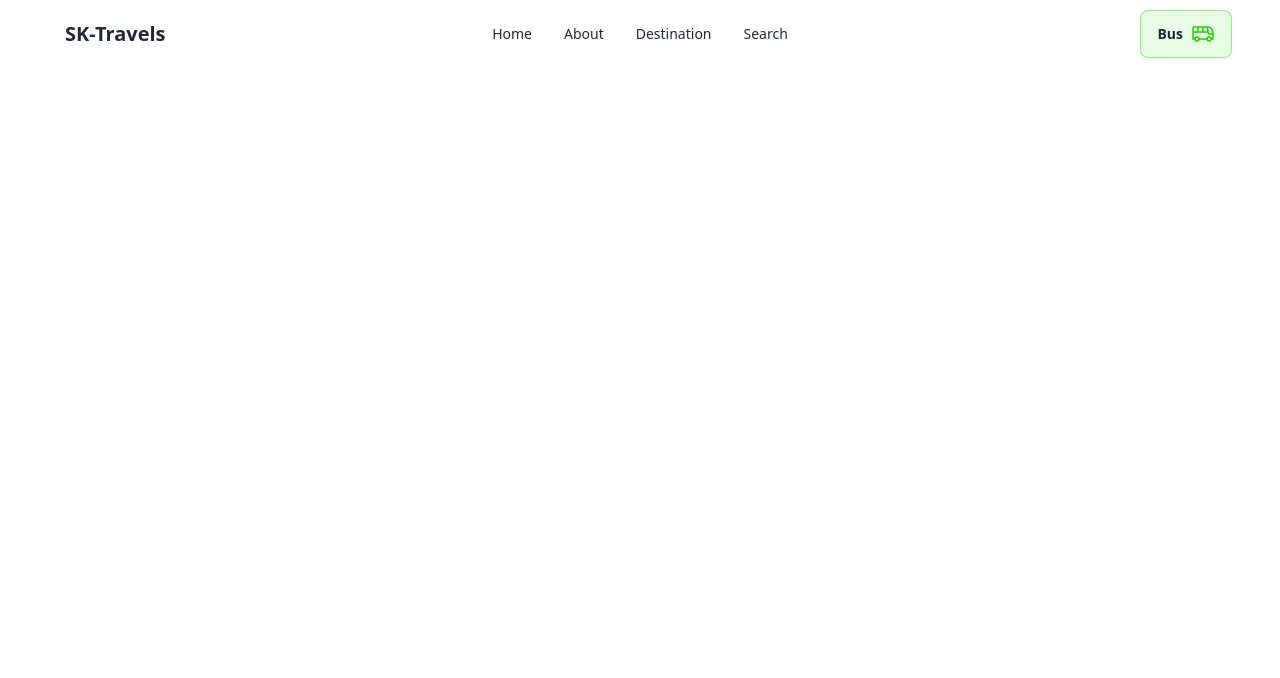
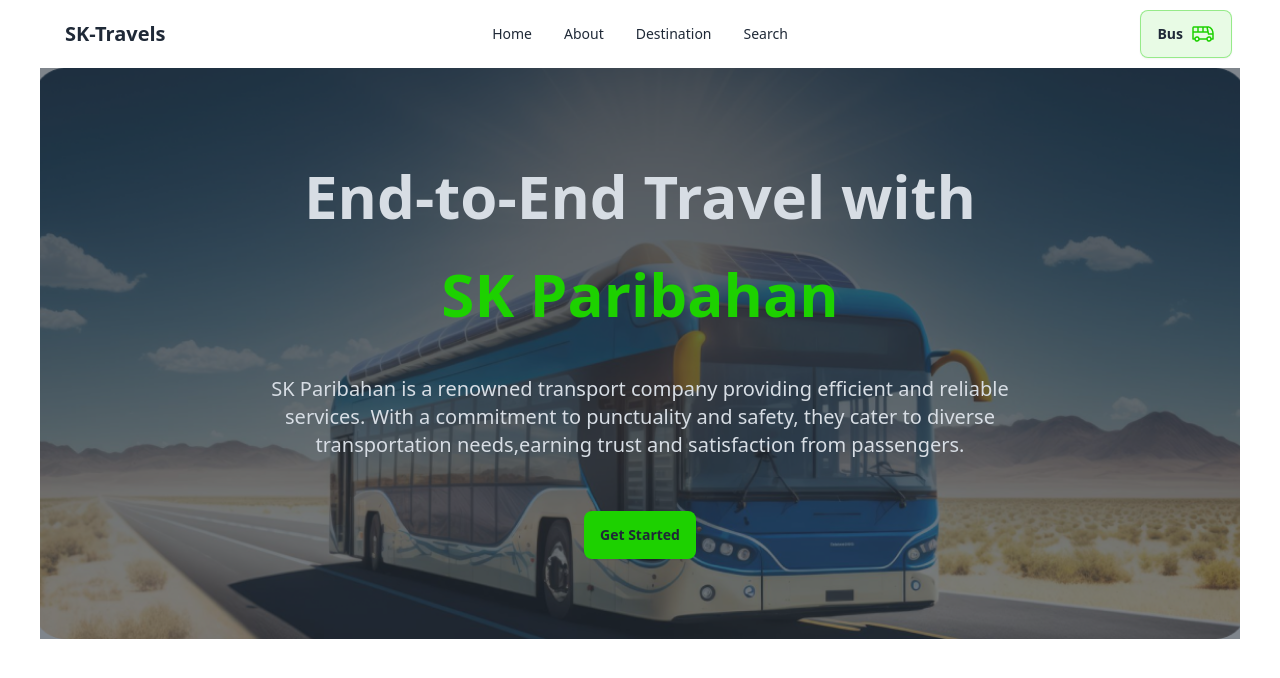
Before and after one commit to Shatak-the-imposter/My-A5, a plain HTML site: page index.html in a window 1280 px wide. Drawn offline with nearby package versions, Linux system fonts and the light colour scheme.

Commit message:
banner done

```diff
--- a/index.html
+++ b/index.html
@@ -43,7 +43,23 @@
                 </ul>
             </div>
             <div class="navbar-end">
-                <a class="btn border border-[#1dd10066] bg bg-[#1dd1001a]">Bus <img src="images/bus-icon.png" alt="" srcset=""></a>
+                <a class="btn border border-[#1dd10066] bg bg-[#1dd1001a]">Bus <img src="images/bus-icon.png" alt=""
+                        srcset=""></a>
+            </div>
+        </div>
+        <!-- Banner -->
+        <div class="hero " style="background-image: url(images/banner.png);">
+            <div class="hero-overlay bg-opacity-60"></div>
+            <div class="hero-content text-center text-neutral-content">
+                <div class="max-w-full lg:max-w-[740px]">
+                    <h1 class="mb-5 text-2xl lg:text-6xl font-bold lg:pt-16 lg:leading-relaxed">End-to-End Travel with
+                        <br><span class="text-[#1DD100]">SK Paribahan</span></h1>
+                    <p class="mb-5 lg:text-xl lg:mt-8">SK Paribahan is a renowned transport company providing efficient and
+                        reliable
+                        services. With a commitment to punctuality and safety, they cater to diverse transportation
+                        needs,earning trust and satisfaction from passengers.</p>
+                    <button class="btn bg-[#1DD100] border-none lg:mt-8 lg:mb-16">Get Started</button>
+                </div>
             </div>
         </div>
     </section>
```
